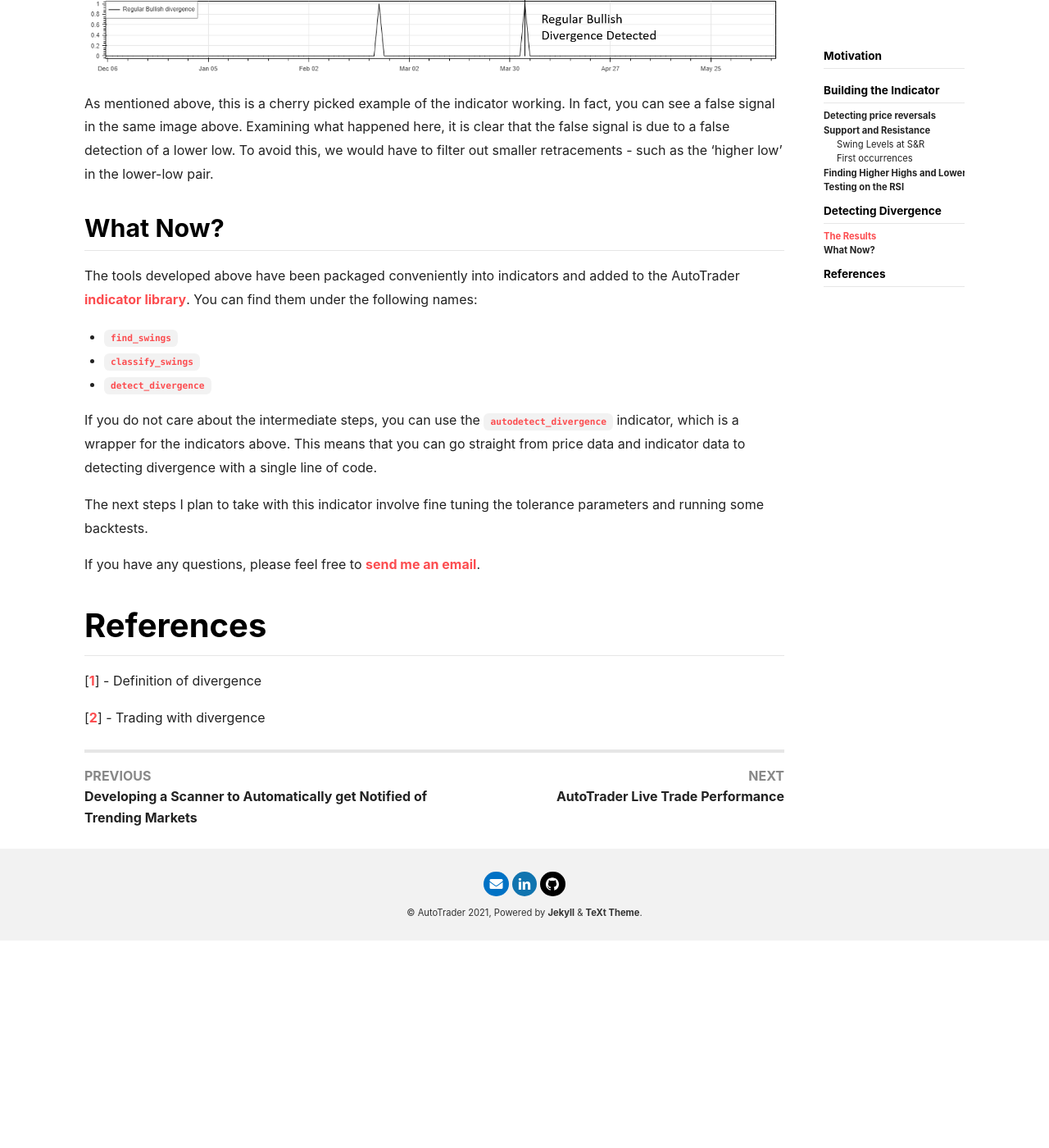
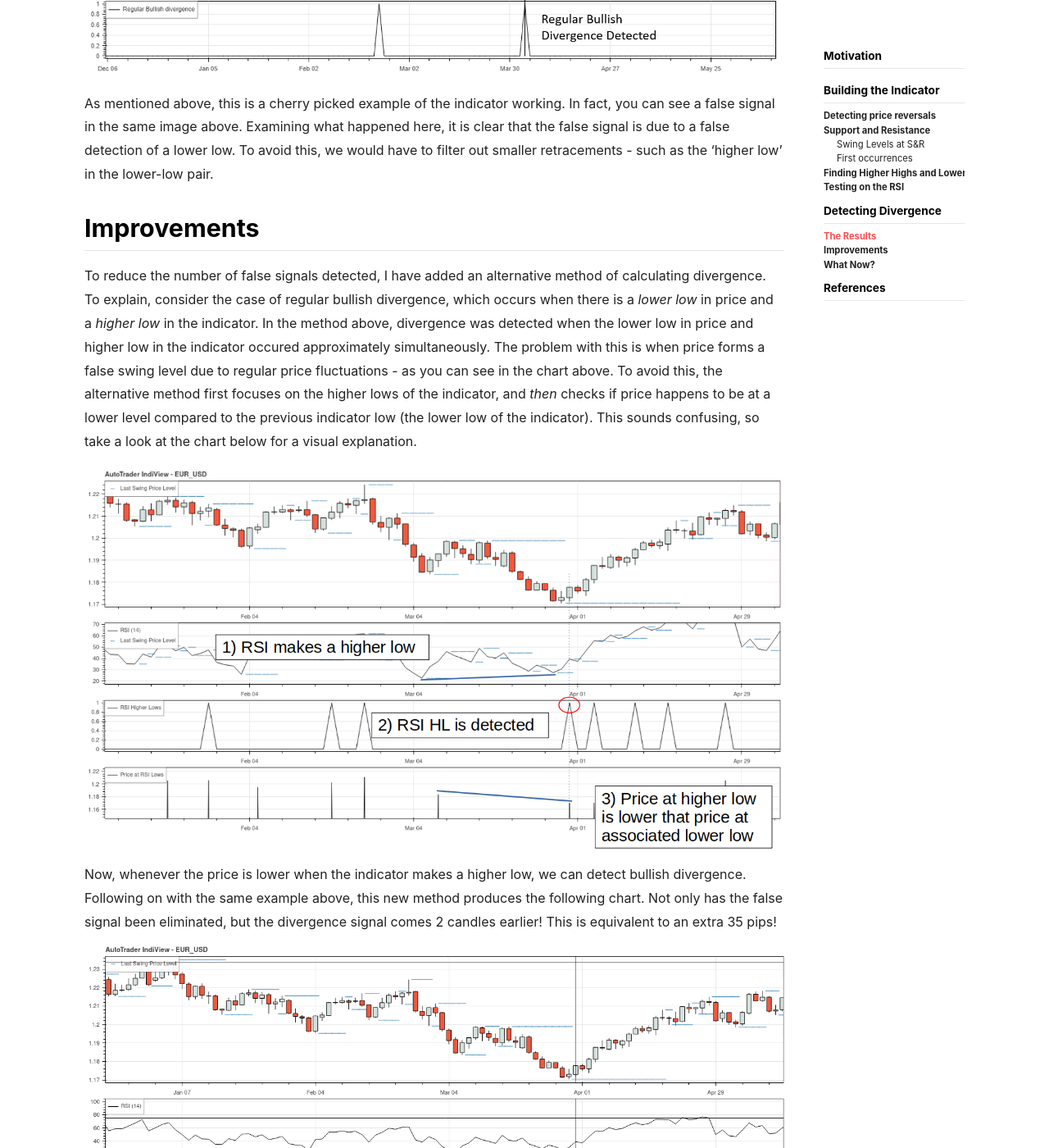
Before and after one commit to kieran-mackle/AutoTrader, a Jekyll site: the page built from content/_posts/2021-11-08-detecting-divergence.md, in a window 1280 px wide and 1400 px high, scrolled down 8741 px. Shown: the whole window at 82% size. Built offline with Jekyll 4.4.1, drawn with Linux system fonts in a browser that asks for light colours; nearby versions of some CDN libraries; before the commit the page ends 9888 px from its top, so only the background shows below that.

Commit message:
docs: added new divergence method

```diff
--- a/content/_posts/2021-11-08-detecting-divergence.md
+++ b/content/_posts/2021-11-08-detecting-divergence.md
@@ -215,6 +215,25 @@ image above. Examining what happened here, it is clear that the false signal is
 avoid this, we would have to filter out smaller retracements - such as the 'higher low' in the lower-low pair.
 
 
+## Improvements
+To reduce the number of false signals detected, I have added an alternative method of calculating divergence. To explain,
+consider the case of regular bullish divergence, which occurs when there is a *lower low* in price and a *higher low* in
+the indicator. In the method above, divergence was detected when the lower low in price and higher low in the indicator
+occured approximately simultaneously. The problem with this is when price forms a false swing level due to regular price
+fluctuations - as you can see in the chart above. To avoid this, the alternative method first focuses on the higher lows of
+the indicator, and *then* checks if price happens to be at a lower level compared to the previous indicator low (the lower
+low of the indicator). This sounds confusing, so take a look at the chart below for a visual explanation.
+
+![Divergence method 2](/AutoTrader/assets/divergence-blog/divergence-method-2.png "Divergence method 2")
+
+Now, whenever the price is lower when the indicator makes a higher low, we can detect bullish divergence. Following on with
+the same example above, this new method produces the following chart. Not only has the false signal been eliminated, but the
+divergence signal comes 2 candles earlier! This is equivalent to an extra 35 pips!
+
+![Divergence method 2](/AutoTrader/assets/divergence-blog/bullish-div-2.png "Divergence method 2")
+
+
+
 ## What Now?
 The tools developed above have been packaged conveniently into indicators and added to the AutoTrader
 [indicator library](../../../docs/indicators). You can find them under the following names:
```
Also changed, not shown: assets/divergence-blog/bullish-div-2.png (added), assets/divergence-blog/divergence-method-2.png (added).
